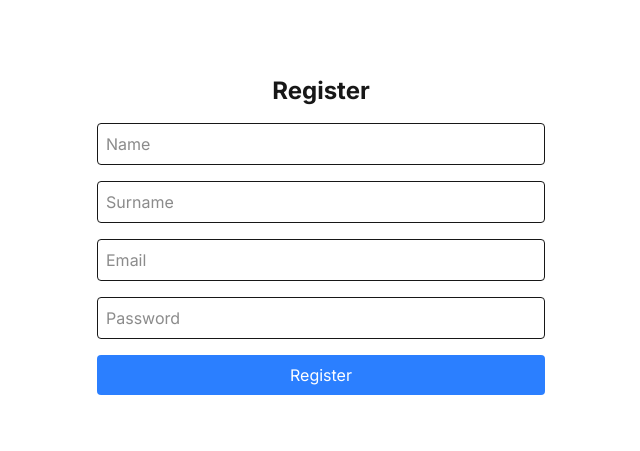
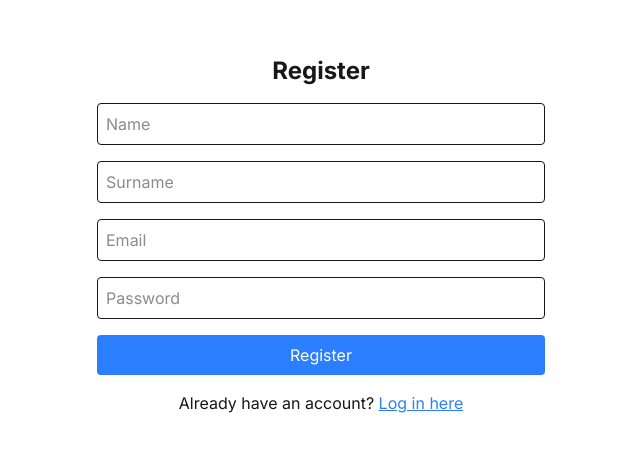
Before and after one commit to JanKubiena/car-service-app-next, a Next.js app: page /register in a window 1280 px wide. Shown: the part 165-616 px from the top of the page, without its empty margins (319-959 px from the left). Built offline with nearby package versions, Linux system fonts and the light colour scheme; no server answers.

Commit message:
add redirection methods between login and register page

```diff
--- a/src/app/login/page.js
+++ b/src/app/login/page.js
@@ -38,6 +38,12 @@
           Login with Email
         </button>
       </div>
+      <p className="mt-4">
+        You dont have account yet?{' '}
+        <a href="/register" className="text-blue-500 underline">
+          Sign up here
+        </a>
+      </p>
     </div>
   );
 }
--- a/src/app/register/page.js
+++ b/src/app/register/page.js
@@ -85,6 +85,12 @@
           Register
         </button>
       </form>
+      <p className="mt-4">
+        Already have an account?{' '}
+        <a href="/login" className="text-blue-500 underline">
+          Log in here
+        </a>
+      </p>
     </div>
   );
 }
```
